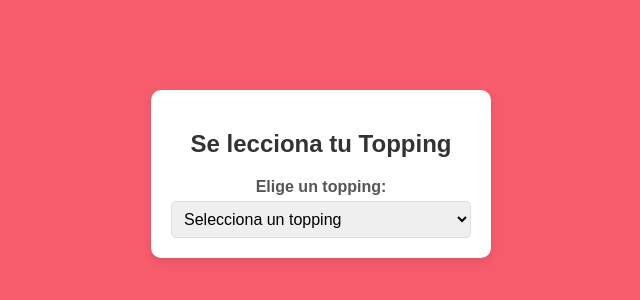
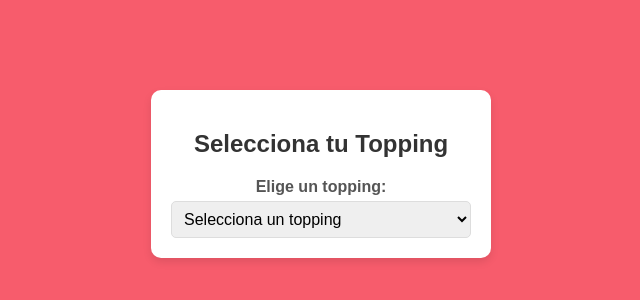
Before and after one commit to devf3/fresas, a plain HTML site: page pagina.html in a window 1280 px wide. Shown: the part 226-526 px from the top of the page, 319-959 px from the left. Drawn offline with Linux system fonts and the light colour scheme.

Commit message:
Update pagina.html

```diff
--- a/pagina.html
+++ b/pagina.html
@@ -76,7 +76,7 @@
 <body>
 
    <div class="pedido-container">
-        <h2>Se lecciona tu Topping</h2>
+        <h2>Selecciona tu Topping</h2>
         <form id="pedidoFormWhatsApp">
             <!-- Campo para seleccionar el topping -->
             <label for="topping">Elige un topping:</label>
```
